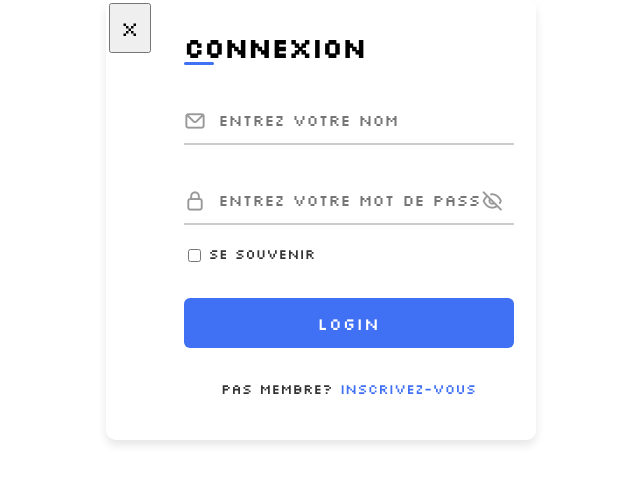
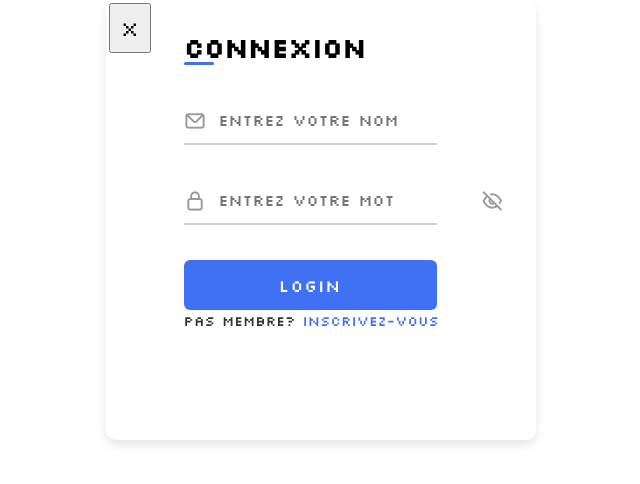
Before and after one commit to GROSS-Jeremy-2124027/SAE-Serious-game, a PHP site: page /connexion.html in a window 1280 px wide. Shown: the top 484 px of the page, without its empty margins (42-682 px from the left). Run offline with PHP 8.4, Linux system fonts and the light colour scheme.

Commit message:
correction du style

```diff
--- a/connexion.html
+++ b/connexion.html
@@ -19,7 +19,7 @@
                     X
                 </button>
             </a>
-            <div class="form login">
+            <div class="form login" id="partie1">
                 <span class="title">Connexion</span>
 
                 <form action="#">
@@ -31,13 +31,6 @@
                         <input type="password" class="password" placeholder="Entrez votre mot de passe" required>
                         <i class="uil uil-lock icon"></i>
                         <i class="uil uil-eye-slash showHidePw"></i>
-                    </div>
-
-                    <div class="checkbox-text">
-                        <div class="checkbox-content">
-                            <input type="checkbox" id="logCheck">
-                            <label for="logCheck" class="text">Se souvenir</label>
-                        </div>
                     </div>
                     <div class="input-field button">
                         <input type="button" value="Login">
@@ -52,24 +45,24 @@
             </div>
 
             <!-- Registration Form -->
-            <div class="form signup">
+            <div class="form signup" id="partie2">
                 <span class="title">Inscription</span>
 
                 <form action="#">
                     <div class="input-field">
                         <input type="text" placeholder="Entrez votre nom" required>
-                        <i class="uil uil-user"></i>
+                        <i class="uil uil-envelope icon"></i>
                     </div>
                     <div class="input-field">
-                        <input type="password" class="password" placeholder="Creez un mot de passe" required>
+                        <input type="password" class="password" placeholder="Entrez votre mot de passe" required>
                         <i class="uil uil-lock icon"></i>
+                        <i class="uil uil-eye-slash showHidePw"></i>
                     </div>
                     <div class="input-field">
                         <input type="password" class="password" placeholder="Confirmez le mot de passe" required>
                         <i class="uil uil-lock icon"></i>
                         <i class="uil uil-eye-slash showHidePw"></i>
                     </div>
-
                     <div class="input-field button">
                         <input type="button" value="Signup">
                     </div>
--- a/script2.js
+++ b/script2.js
@@ -3,6 +3,8 @@ const container = document.querySelector(".container"),
       pwFields = document.querySelectorAll(".password"),
       signUp = document.querySelector(".signup-link"),
       login = document.querySelector(".login-link");
+      forms = document.querySelector(".forms");
+      partie1 = document.getElementById("partie1");
 
     //   js code to show/hide password and change icon
     pwShowHide.forEach(eyeIcon =>{
@@ -27,8 +29,10 @@ const container = document.querySelector(".container"),
 
     // js code to appear signup and login form
     signUp.addEventListener("click", ( )=>{
+        partie1.style.display = "none";
         container.classList.add("active");
     });
     login.addEventListener("click", ( )=>{
+        partie1.style.display = "initial"
         container.classList.remove("active");
     });
--- a/style2.css
+++ b/style2.css
@@ -11,6 +11,10 @@ body{
     display: flex;
     background-color: transparent;
     margin-left: 10%;
+}
+
+input {
+    width: 253px;
 }
 
 .container{
@@ -55,9 +59,7 @@ body{
     transition: opacity 0.2s ease;
 }
 
-.container.active .forms{
-    height: 600px;
-}
+
 .container .form .title{
     position: relative;
     font-size: 27px;
@@ -85,7 +87,6 @@ body{
 .input-field input{
     position: absolute;
     height: 100%;
-    width: 100%;
     padding: 0 35px;
     border: none;
     outline: none;
@@ -171,11 +172,6 @@ body{
     background-color: #265df2;
 }
 
-.form .login-signup{
-    margin-top: 30px;
-    text-align: center;
-}
-
 .boutonConnexion {
     padding: 10px;
     margin:3px;
```
